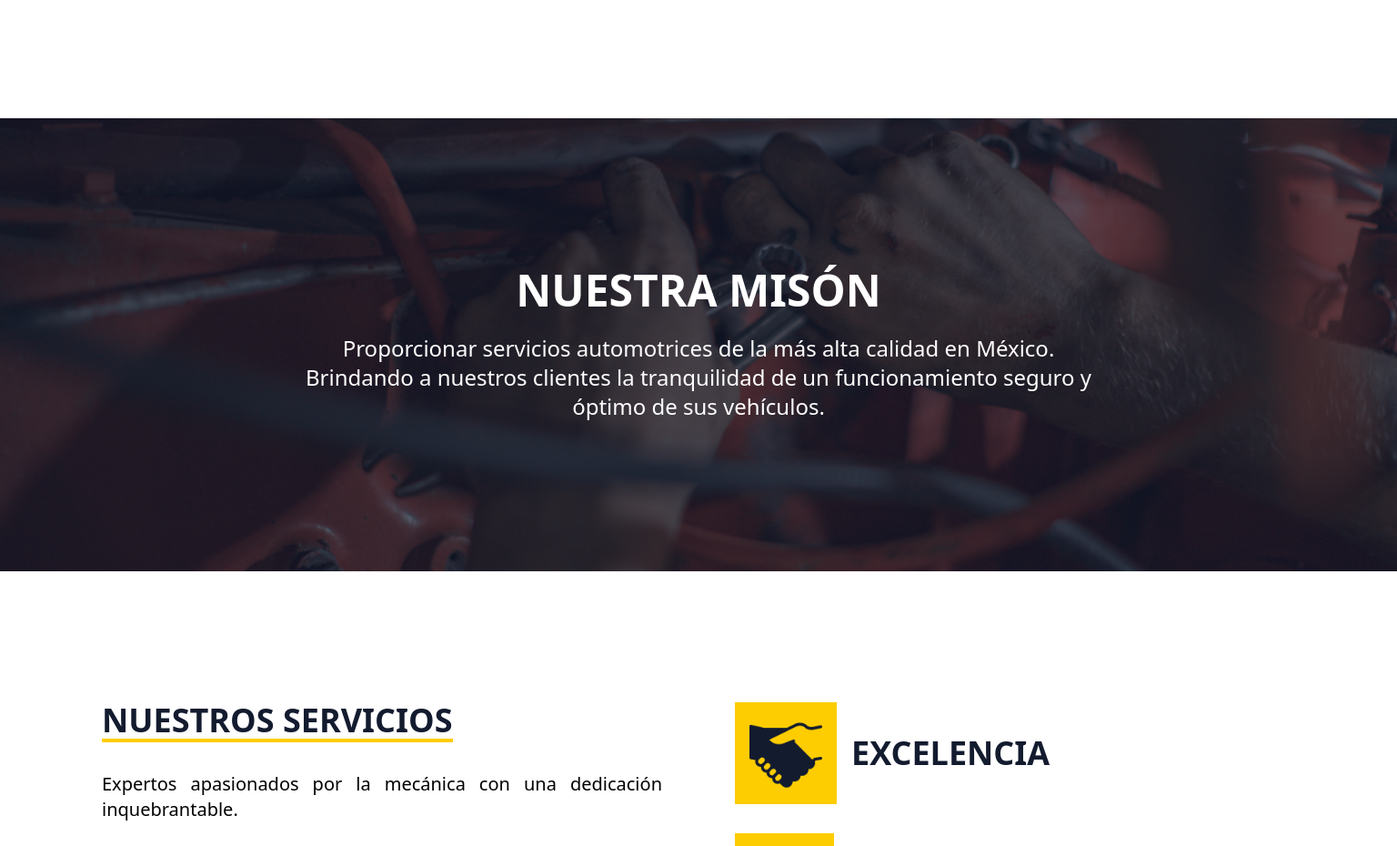
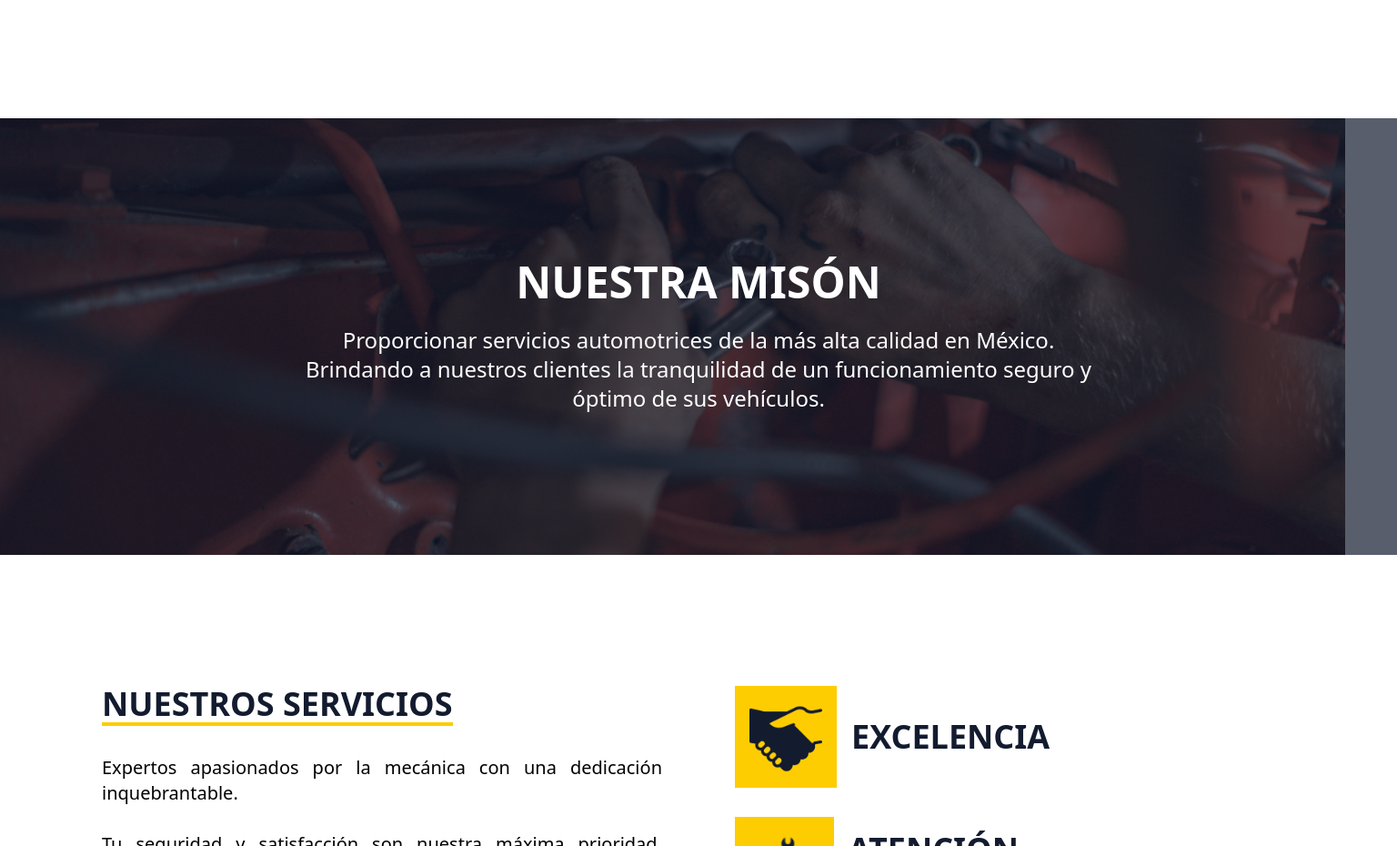
Before and after one commit to DFutureMX/SAMG, a plain HTML site: page index.html in a window 1536 px wide. Shown: the part 2860-3790 px from the top of the page at 91% size. Drawn offline with nearby package versions, Linux system fonts and the light colour scheme.

Commit message:
fix for mision division

```diff
--- a/index.html
+++ b/index.html
@@ -282,7 +282,7 @@
 
         <!--Mision overlay division-->
         <div class="relative">
-            <img src="img/background/mision.png" alt="Imagen del taller mecánico" class="w-full">
+            <img src="img/background/mision.png" alt="Imagen del taller mecánico" class="divisor-mision">
             <div class="absolute inset-0 bg-darkBlue opacity-70"></div>
             <div class="absolute inset-0 flex justify-center items-center">
                 <div class="container-header">
--- a/styles.css
+++ b/styles.css
@@ -48,12 +48,18 @@ img{
         margin: 5rem;
 
     }
+    .divisor-mision{
+        height: 40vh;
+    }
 }
 
 
 @media (min-width: 1300px) {
     .container-header {
         margin: 20rem;
+    }
+    .divisor-mision{
+        height: 60vh;
     }
 }
 
@@ -95,6 +101,11 @@ ul.custom li.custom::before {
 }
 
 
+.divisor-mision{
+    object-fit: cover;
+}
+
+
 
 .float{
 	position:fixed;
```
